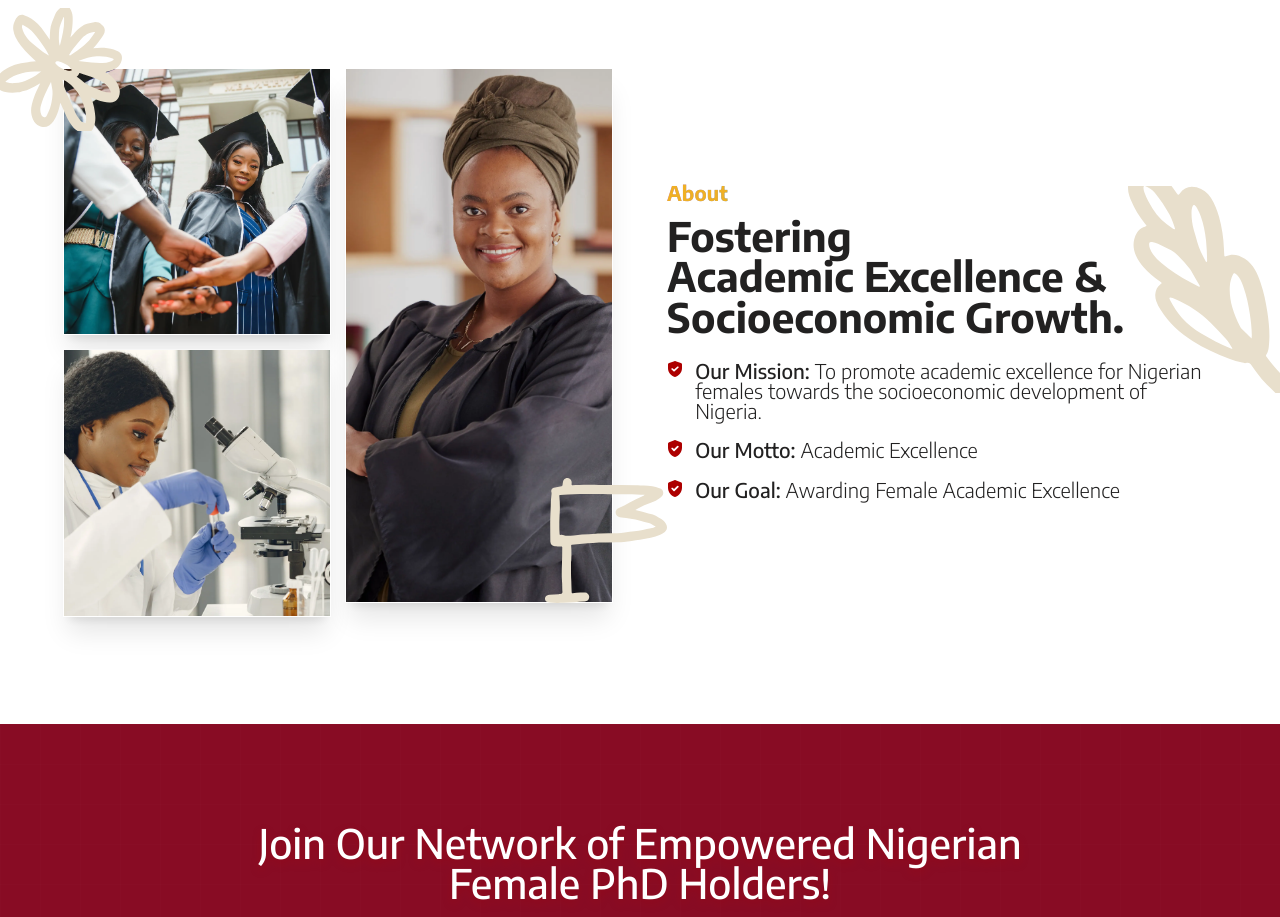
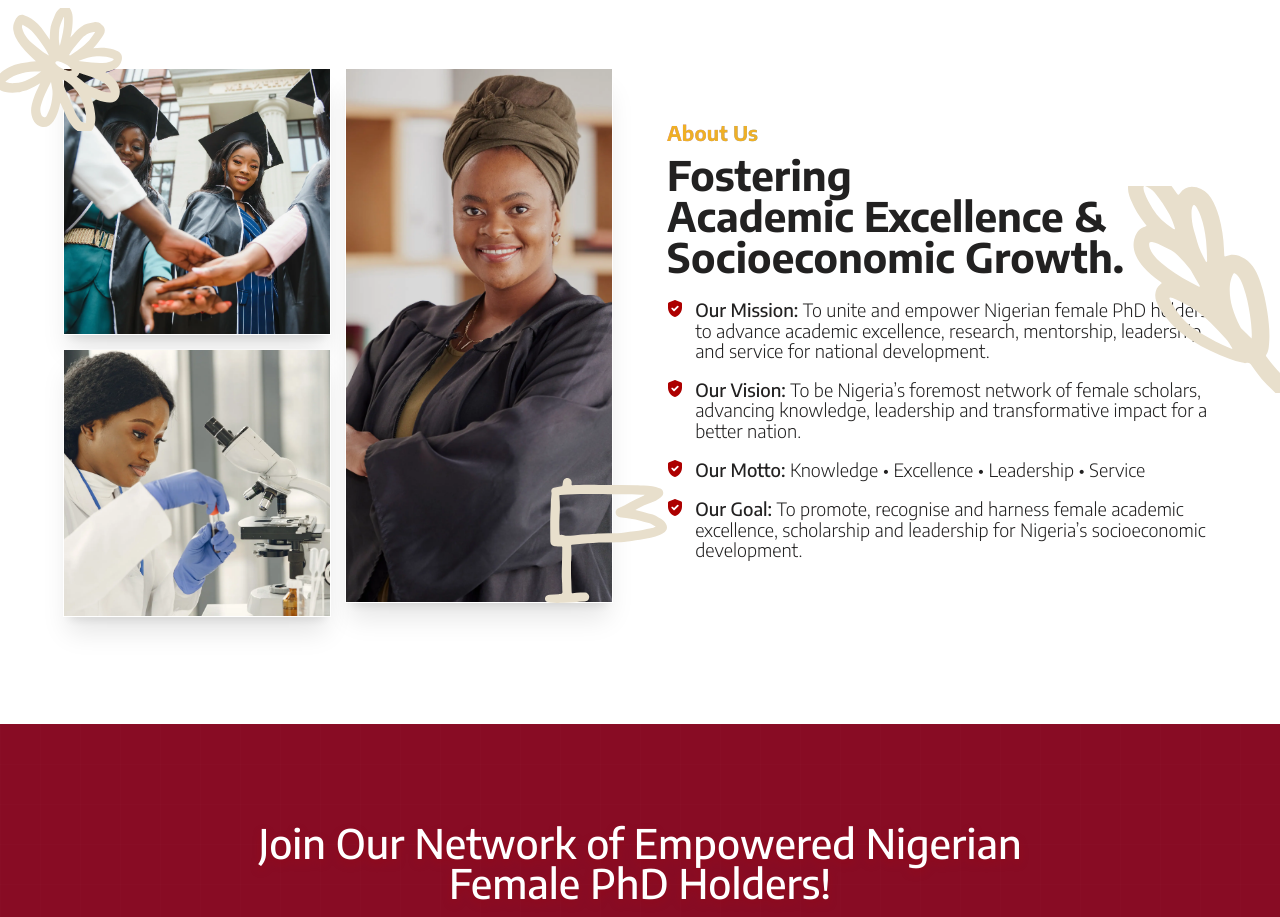
Before and after one commit to DennekJr/phd, a Next.js app: page / in a window 1280 px wide. Shown: the part 840-1757 px from the top of the page. Built offline with nearby package versions, Linux system fonts and the light colour scheme; a web font is replaced by a local one.

Commit message:
Update About.tsx

```diff
--- a/src/app/components/About.tsx
+++ b/src/app/components/About.tsx
@@ -11,17 +11,22 @@ export default function About() {
   const ideals = [
     {
       title: 'Our Mission',
-      description: 'To promote academic excellence for Nigerian females towards the socioeconomic development of Nigeria.',
+      description: 'To unite and empower Nigerian female PhD holders to advance academic excellence, research, mentorship, leadership and service for national development.',
+    },
+    {
+      title: 'Our Vision',
+      description: 'To be Nigeria’s foremost network of female scholars, advancing knowledge, leadership and transformative impact for a better nation.',
     },
     {
       title: 'Our Motto',
-      description: 'Academic Excellence',
+      description: 'Knowledge • Excellence • Leadership • Service',
     },
     {
       title: 'Our Goal',
-      description: 'Awarding Female Academic Excellence',
+      description: 'To promote, recognise and harness female academic excellence, scholarship and leadership for Nigeria’s socioeconomic development.',
     }
   ]
+
   return (
     <section id="about" className="relative scroll-mt-[7rem] !bg-[#ffffff] !px-[1.25rem] md:!px-[4.6875rem] !py-[3.125rem] lg:!py-[7.9375rem]">
       <div className="relative mx-auto">
@@ -29,11 +34,11 @@ export default function About() {
         <div className="mb-8 lg:mb-16 lg:hidden">
           <div className="inline-block">
             <span className="bg-gradient-to-r from-purple-400 to-blue-400 bg-clip-text text-[#EFB025] font-bold !text-[1.25rem] md:!text-[1.5rem] !leading-[100%] !tracking-[0%]">
-              About
+              About Us
             </span>
           </div>
 
-          <h2 className="font-bold whitespace-nowrap max-w-[44.3125rem] !text-[1.875rem] md:!text-[2.25rem] xl:!text-[3rem] !leading-[100%] !tracking-[0%] text-[#222121] md:!mt-[0.625rem] !mb-[1.625rem]">
+          <h2 className="font-bold max-w-[44.3125rem] !text-[1.875rem] md:!text-[2.25rem] xl:!text-[3rem] !leading-[100%] !tracking-[0%] text-[#222121] md:!mt-[0.625rem] !mb-[1.625rem]">
             Fostering<br />
             Academic Excellence & <br />
             Socioeconomic Growth.
@@ -84,11 +89,11 @@ export default function About() {
             <div className="hidden lg:block">
               <div className="inline-block">
                 <span className="bg-gradient-to-r from-purple-400 to-blue-400 bg-clip-text text-[#EFB025] font-bold !text-[1.25rem] md:!text-[1.5rem] !leading-[100%] !tracking-[0%]">
-                  About
+                  About Us
                 </span>
               </div>
 
-              <h2 className="font-bold whitespace-nowrap max-w-[44.3125rem] !text-[1.875rem] md:!text-[2.25rem] xl:!text-[3rem] !leading-[100%] !tracking-[0%] text-[#222121] md:!mt-[0.625rem] !mb-[1.625rem]">
+              <h2 className="font-bold max-w-[44.3125rem] !text-[1.875rem] md:!text-[2.25rem] xl:!text-[3rem] !leading-[100%] !tracking-[0%] text-[#222121] md:!mt-[0.625rem] !mb-[1.625rem]">
                 Fostering<br />
                 Academic Excellence & <br />
                 Socioeconomic Growth.
@@ -105,7 +110,7 @@ export default function About() {
                         <Image src={'/images/about/red-checkmark.svg'} className='lg:w-[1rem] w-[0.75rem] lg:h-[1.25rem] h-[0.875rem]' width={16} height={20} alt='Red checkmark' />
                       </div>
                       <div className='flex'>
-                        <p className="text-[#222121] font-light !text-[1rem] lg:!text-[1.5rem] !leading-[100%] !tracking-[0%]">
+                        <p className="text-[#222121] font-light !text-[1rem] lg:!text-[1.25xl] xl:!text-[1.35rem] !leading-[1.5rem] !tracking-[0%]">
                           <span className='font-medium'>{item.title}:</span> {item.description}
                         </p>
                       </div>
```
